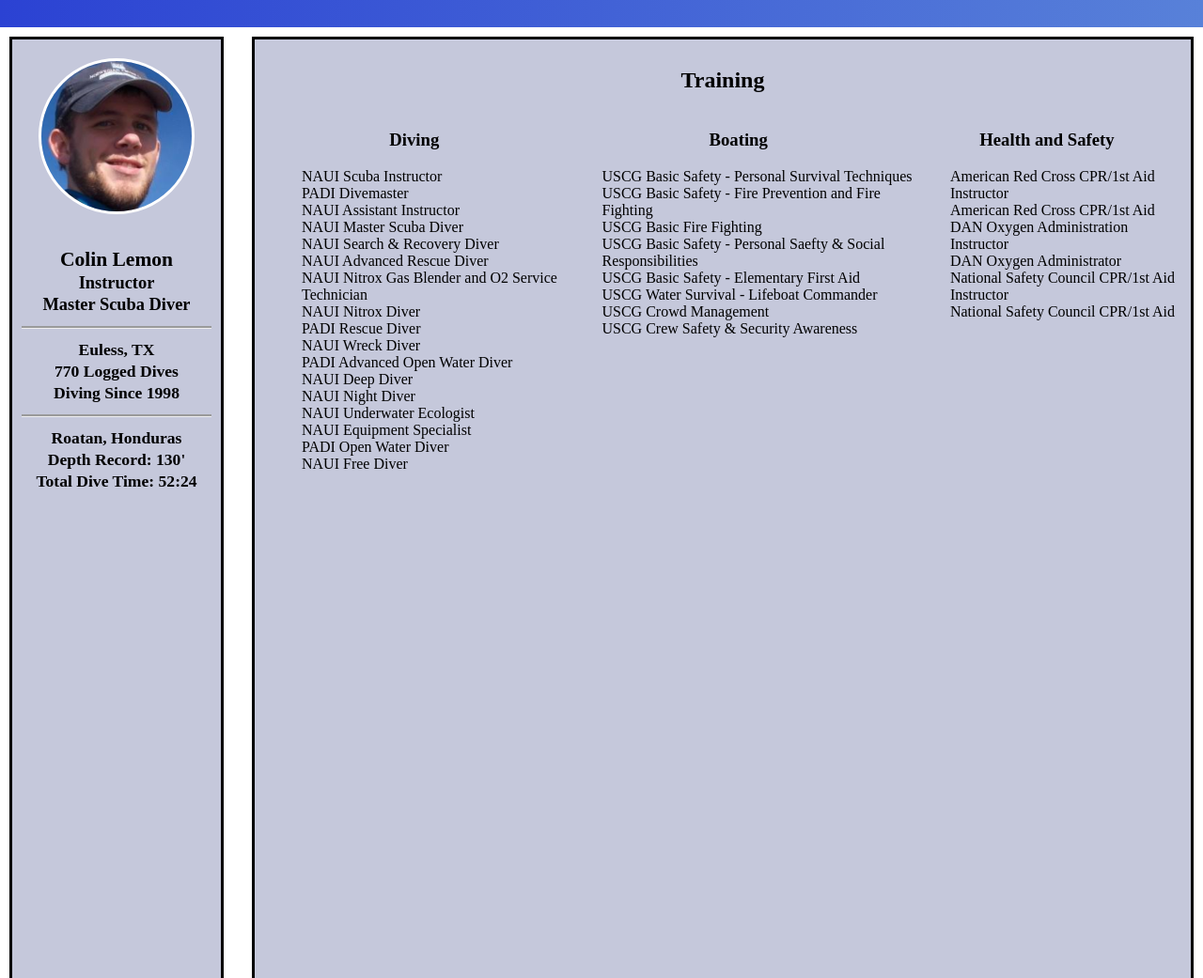
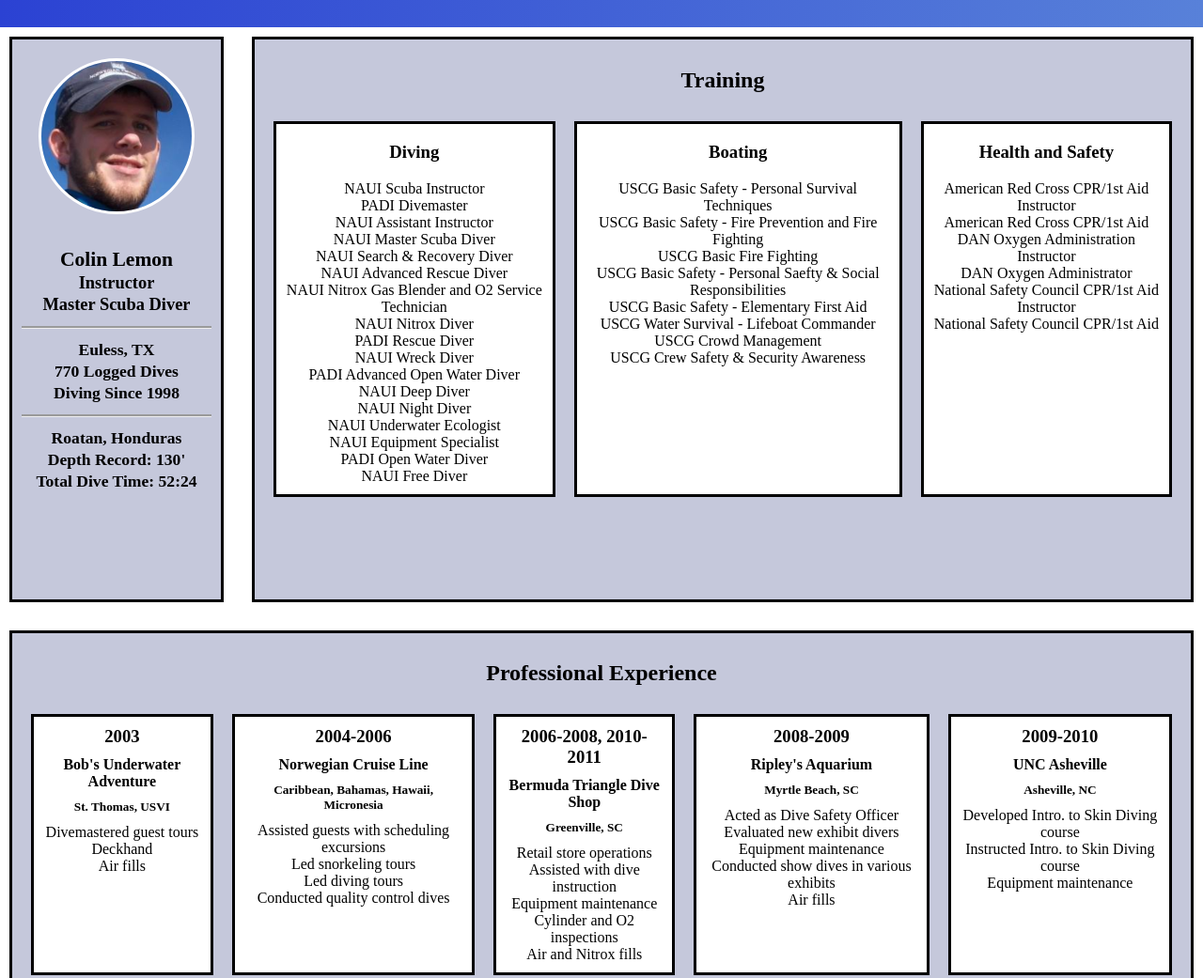
Before and after one commit to ctlemon83/diveprofile, a plain HTML site: page index.html in a window 1280 px wide. Shown: the part 90-1131 px from the top of the page at 94% size. Drawn offline with Linux system fonts and the light colour scheme.

Commit message:
Updated styles for experience section

```diff
--- a/style.css
+++ b/style.css
@@ -81,18 +81,38 @@
 
 		#diveBio {
 			grid-area: 1 / 3 / 7 / 11;
+			display: flex;
+			flex-direction: column;
+			align-items: center;
 		}
 
 			#training {
 				display: flex;
 			}
 
-			.trainingstyles {
+			.boxstyles {
 				border: solid;
 				margin: 10px;
 				background-color: white;
 			}
 
+			.cred-style {
+				text-align: center;
+				padding: 0px;
+				margin: 10px;
+			}
+
 		#experience {
 			grid-area: 7 / 1 / 11 / 11;
 		}
+
+		#jobs {
+			display: flex;
+			justify-content: center;
+		}
+
+		.jobs {
+			margin: 10px;
+			text-align: center;
+			padding: 0px;
+		}
```
